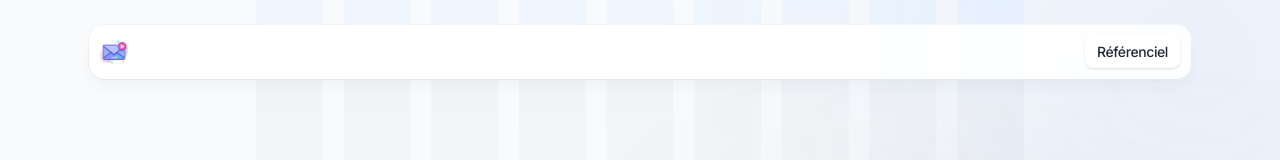
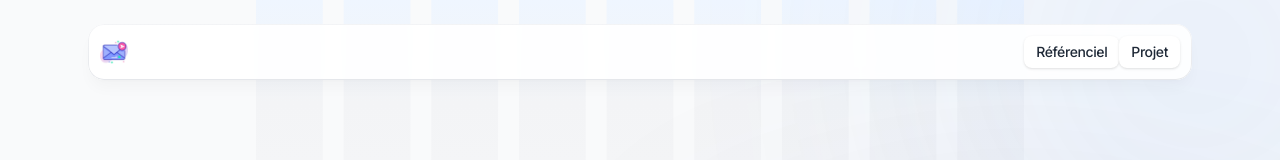
Before and after one commit to SecureEduMailProject/SecureEduWeb, a Next.js app: page / in a window 1280 px wide. Shown: the top 160 px of the page. Built offline with nearby package versions, Linux system fonts and the light colour scheme.

Commit message:
Update header.tsx

```diff
--- a/components/ui/header.tsx
+++ b/components/ui/header.tsx
@@ -37,6 +37,12 @@
               >
                 Référenciel
               </Link>
+              <Link
+                href="https://github.com/secureeedumailproject"
+                className="btn-sm bg-white text-gray-800 shadow hover:bg-gray-50"
+              >
+                Projet
+              </Link>
             </li>
           </ul>
         </div>
```
